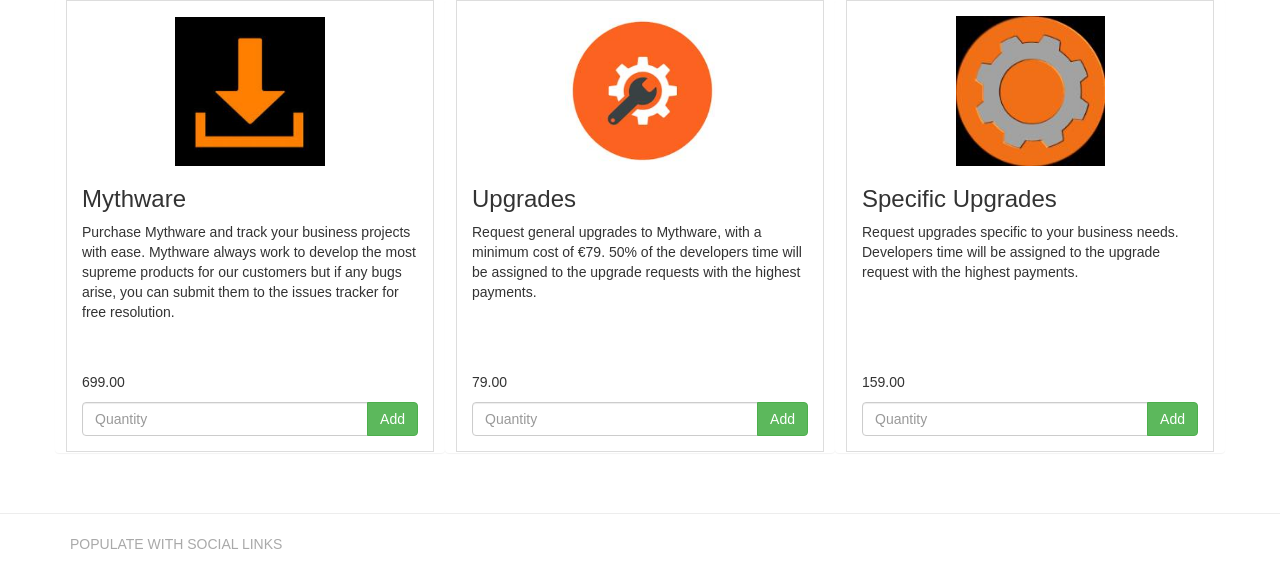
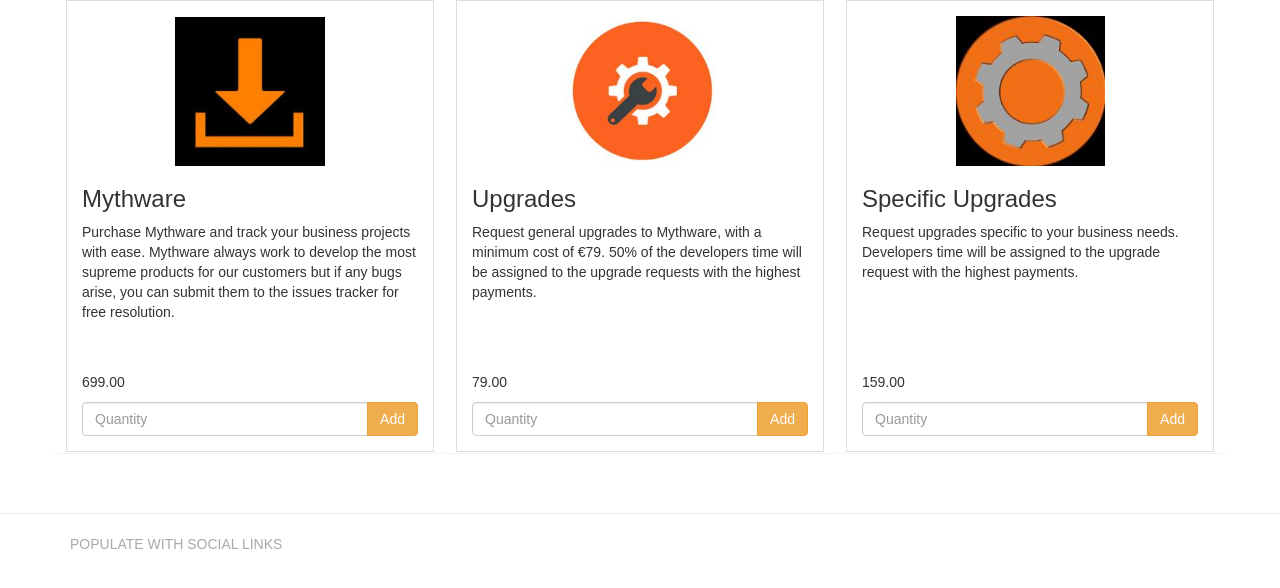
Before and after one commit to GithHayden/django-mythware, a Django app: page / in a window 1280 px wide. Shown: the part 157-745 px from the top of the page. Run offline with Django 3.2, Linux system fonts and the light colour scheme; data comes from the database, SQL or seed files in the repository; some libraries are stand-ins or nearby versions.

Commit message:
Updated product buttons from green to orange.

```diff
--- a/products/templates/products.html
+++ b/products/templates/products.html
@@ -18,7 +18,7 @@
                 <div class="input-group">
                     <input name='quantity' type="number" min="1" max="999" class="form-control" placeholder="Quantity">
                     <span class="input-group-btn">
-                            <button class="btn btn-success" type="submit">Add</button>
+                            <button class="btn btn-warning" type="submit">Add</button>
                           </span>
                 </div>
                 <!-- /input-group -->
```
